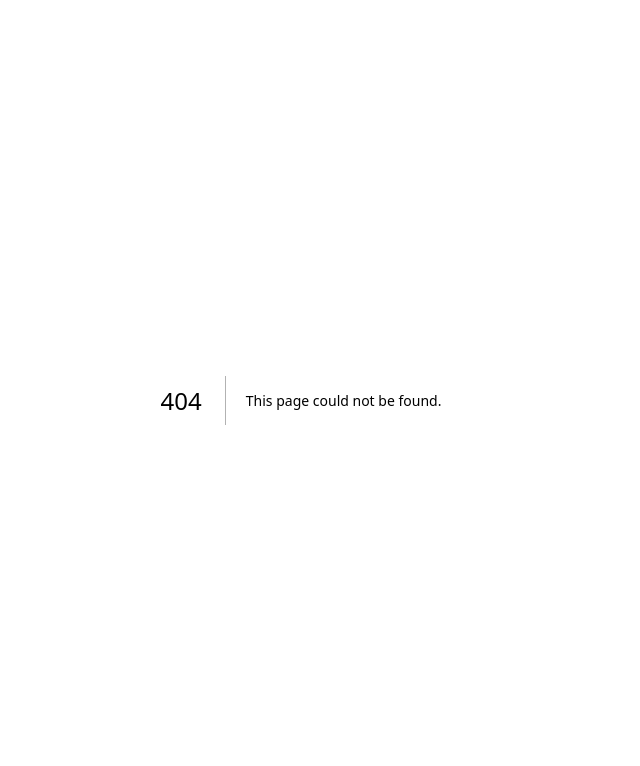
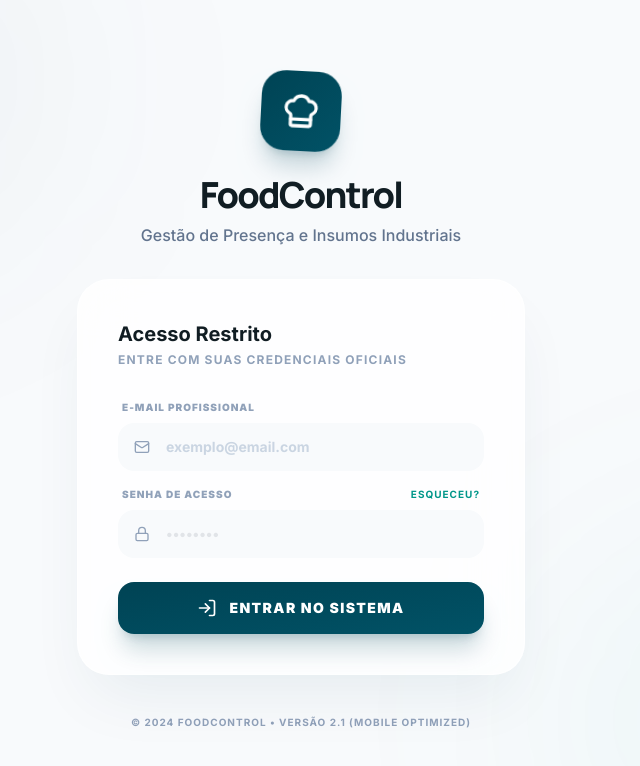
Before and after one commit to LanowarJR/food-control, a Next.js app: page /login in a window 1280 px wide. Before the commit this address had no page. Shown: the top 766 px of the page, without its empty margins (339-979 px from the left). Built offline with nearby package versions, Linux system fonts and the light colour scheme; no server answers.

Commit message:
feat: implement authentication flow with login page and protected layout components

```diff
--- /dev/null
+++ b/app/login/page.tsx
@@ -0,0 +1,164 @@
+'use client';
+
+import React, { useState, useEffect } from 'react';
+import { supabase } from '@/lib/supabase';
+import { useRouter } from 'next/navigation';
+import {
+  Lock,
+  Mail,
+  LogIn,
+  ChefHat,
+  AlertCircle,
+  RefreshCw
+} from 'lucide-react';
+import { cn } from '@/lib/utils';
+
+export default function LoginPage() {
+  const router = useRouter();
+  const [email, setEmail] = useState('');
+  const [password, setPassword] = useState('');
+  const [loading, setLoading] = useState(false);
+  const [error, setError] = useState<string | null>(null);
+  const [checking, setChecking] = useState(true);
+
+  useEffect(() => {
+    // Se já estiver logado, redireciona direto
+    const checkUser = async () => {
+      const { data: { session } } = await supabase.auth.getSession();
+      if (session) {
+        router.push('/');
+      }
+      setChecking(false);
+    };
+    checkUser();
+  }, [router]);
+
+  const handleLogin = async (e: React.FormEvent) => {
+    e.preventDefault();
+    setLoading(true);
+    setError(null);
+
+    try {
+      const { error } = await supabase.auth.signInWithPassword({
+        email,
+        password,
+      });
+
+      if (error) {
+        if (error.message === 'Invalid login credentials') {
+           setError('E-mail ou senha incorretos.');
+        } else {
+           setError(error.message);
+        }
+        return;
+      }
+
+      router.push('/');
+    } catch (err: any) {
+      setError('Ocorreu um erro inesperado ao realizar o login.');
+    } finally {
+      setLoading(false);
+    }
+  };
+
+  if (checking) {
+    return (
+      <div className="min-h-screen bg-slate-50 flex items-center justify-center">
+        <RefreshCw className="w-8 h-8 text-[#004354] animate-spin opacity-20" />
+      </div>
+    );
+  }
+
+  return (
+    <div className="min-h-screen bg-[#f8fafc] flex items-center justify-center p-4 selection:bg-[#004354] selection:text-white">
+      {/* Background Shapes */}
+      <div className="fixed inset-0 overflow-hidden pointer-events-none">
+        <div className="absolute top-[-10%] left-[-10%] w-[40%] h-[40%] bg-[#004354]/5 rounded-full blur-[120px]" />
+        <div className="absolute bottom-[-10%] right-[-10%] w-[40%] h-[40%] bg-teal-500/5 rounded-full blur-[120px]" />
+      </div>
+
+      <div className="w-full max-w-md animate-in fade-in slide-in-from-bottom-8 duration-700">
+        {/* Logo/Brand Area */}
+        <div className="text-center mb-8">
+          <div className="inline-flex items-center justify-center w-20 h-20 bg-gradient-to-br from-[#004354] to-[#015266] rounded-3xl shadow-xl shadow-[#004354]/20 mb-6 rotate-3 hover:rotate-0 transition-transform duration-500">
+            <ChefHat className="w-10 h-10 text-white" />
+          </div>
+          <h1 className="text-4xl font-black text-[#111d23] tracking-tighter font-manrope">FoodControl</h1>
+          <p className="text-slate-500 font-medium mt-2">Gestão de Presença e Insumos Industriais</p>
+        </div>
+
+        {/* Login Card */}
+        <div className="bg-white/80 backdrop-blur-xl rounded-[32px] p-8 md:p-10 shadow-[0_32px_64px_-16px_rgba(0,67,84,0.08)] border border-white/60">
+          <div className="mb-8">
+            <h2 className="text-xl font-bold text-[#111d23] mb-1">Acesso Restrito</h2>
+            <p className="text-xs text-slate-400 font-bold uppercase tracking-widest">Entre com suas credenciais oficiais</p>
+          </div>
+
+          <form onSubmit={handleLogin} className="space-y-6">
+            {error && (
+              <div className="flex items-center gap-3 p-4 bg-red-50 border border-red-100 text-red-700 rounded-2xl text-xs font-bold animate-in shake-in duration-300">
+                <AlertCircle className="w-5 h-5 flex-shrink-0" />
+                <p>{error}</p>
+              </div>
+            )}
+
+            <div className="space-y-4">
+              <div className="relative group">
+                <label className="block text-[10px] font-black text-slate-400 uppercase tracking-widest mb-2 px-1">E-mail Profissional</label>
+                <div className="relative">
+                  <Mail className="absolute left-4 top-1/2 -translate-y-1/2 w-4 h-4 text-slate-400 group-focus-within:text-[#004354] transition-colors" />
+                  <input
+                    type="email"
+                    required
+                    value={email}
+                    onChange={e => setEmail(e.target.value)}
+                    className="w-full bg-slate-50 border-none rounded-2xl py-3.5 pl-12 pr-4 text-sm font-bold text-[#111d23] focus:ring-2 focus:ring-[#004354]/10 outline-none transition-all placeholder:text-slate-300"
+                    placeholder="exemplo@email.com"
+                  />
+                </div>
+              </div>
+
+              <div className="relative group">
+                <div className="flex justify-between items-end mb-2 px-1">
+                  <label className="block text-[10px] font-black text-slate-400 uppercase tracking-widest">Senha de Acesso</label>
+                  <a href="#" className="text-[10px] font-bold text-teal-600 hover:text-teal-700 uppercase tracking-widest">Esqueceu?</a>
+                </div>
+                <div className="relative">
+                  <Lock className="absolute left-4 top-1/2 -translate-y-1/2 w-4 h-4 text-slate-400 group-focus-within:text-[#004354] transition-colors" />
+                  <input
+                    type="password"
+                    required
+                    value={password}
+                    onChange={e => setPassword(e.target.value)}
+                    className="w-full bg-slate-50 border-none rounded-2xl py-3.5 pl-12 pr-4 text-sm font-bold text-[#111d23] focus:ring-2 focus:ring-[#004354]/10 outline-none transition-all placeholder:text-slate-800/10"
+                    placeholder="••••••••"
+                  />
+                </div>
+              </div>
+            </div>
+
+            <button
+              type="submit"
+              disabled={loading}
+              className="w-full bg-gradient-to-br from-[#004354] to-[#015266] text-white py-4 rounded-2xl font-black text-sm uppercase tracking-widest shadow-xl shadow-[#004354]/20 hover:shadow-[#004354]/30 hover:scale-[1.02] active:scale-95 transition-all flex items-center justify-center gap-3 disabled:opacity-50 disabled:hover:scale-100"
+            >
+              {loading ? (
+                <RefreshCw className="w-5 h-5 animate-spin" />
+              ) : (
+                <>
+                  <LogIn className="w-5 h-5" />
+                  Entrar no Sistema
+                </>
+              )}
+            </button>
+          </form>
+        </div>
+
+        {/* Footer info */}
+        <p className="text-center mt-10 text-[10px] font-bold text-slate-400 uppercase tracking-widest">
+           &copy; 2024 FoodControl &bull; Versão 2.1 (Mobile Optimized)
+        </p>
+      </div>
+    </div>
+  );
+}
--- a/components/Layout.tsx
+++ b/components/Layout.tsx
@@ -1,15 +1,67 @@
 'use client';
 
-import React, { useState } from 'react';
+import React, { useState, useEffect } from 'react';
 import Sidebar from './Sidebar';
 import TopBar from './TopBar';
 import BottomBar from './BottomBar';
+import { supabase } from '@/lib/supabase';
+import { useRouter, usePathname } from 'next/navigation';
+import { RefreshCw } from 'lucide-react';
 
 export default function Layout({ children }: { children: React.ReactNode }) {
   const [isSidebarOpen, setIsSidebarOpen] = useState(false);
+  const [session, setSession] = useState<any>(null);
+  const [loading, setLoading] = useState(true);
+  const router = useRouter();
+  const pathname = usePathname();
 
   const toggleSidebar = () => setIsSidebarOpen(!isSidebarOpen);
   const closeSidebar = () => setIsSidebarOpen(false);
+
+  useEffect(() => {
+    const getInitialSession = async () => {
+      const { data: { session: initialSession } } = await supabase.auth.getSession();
+      setSession(initialSession);
+
+      if (!initialSession && pathname !== '/login') {
+        router.push('/login');
+      }
+      setLoading(false);
+    };
+
+    getInitialSession();
+
+    const { data: { subscription } } = supabase.auth.onAuthStateChange((_event, session) => {
+      setSession(session);
+      if (!session && pathname !== '/login') {
+        router.push('/login');
+      }
+    });
+
+    return () => subscription.unsubscribe();
+  }, [pathname, router]);
+
+  if (loading) {
+    return (
+      <div className="min-h-screen bg-slate-50 flex items-center justify-center">
+        <RefreshCw className="w-8 h-8 text-[#004354] animate-spin opacity-20" />
+      </div>
+    );
+  }
+
+  // Se não estiver logado e não estiver na página de login, não renderiza nada (o useEffect vai redirecionar)
+  if (!session && pathname !== '/login') {
+    return (
+      <div className="min-h-screen bg-slate-50 flex items-center justify-center">
+        <RefreshCw className="w-8 h-8 text-[#004354] animate-spin opacity-20" />
+      </div>
+    );
+  }
+
+  // Se for a página de login, renderiza apenas o conteúdo sem casca do Layout
+  if (pathname === '/login') {
+    return <>{children}</>;
+  }
 
   return (
     <div className="min-h-screen flex flex-col bg-slate-50">
--- a/components/TopBar.tsx
+++ b/components/TopBar.tsx
@@ -1,7 +1,9 @@
 'use client';
 
 import React from 'react';
-import { ShoppingCart, Calendar, Bell, User, Menu } from 'lucide-react';
+import { ShoppingCart, Menu, Bell, LogOut } from 'lucide-react';
+import { supabase } from '@/lib/supabase';
+import { useRouter } from 'next/navigation';
 import { format } from 'date-fns';
 import { ptBR } from 'date-fns/locale';
 import Link from 'next/link';
@@ -13,6 +15,14 @@ interface TopBarProps {
 }
 
 export default function TopBar({ toggleMobileMenu }: TopBarProps) {
+  const router = useRouter();
+
+  const handleLogout = async () => {
+    if (confirm('Deseja realmente sair do sistema?')) {
+      await supabase.auth.signOut();
+      router.push('/login');
+    }
+  };
   const today = new Date();
   const formattedDate = format(today, "dd 'de' MMMM", { locale: ptBR });
 
@@ -49,8 +59,12 @@ export default function TopBar({ toggleMobileMenu }: TopBarProps) {
         </Link>
 
         <div className="flex items-center gap-2 md:gap-4">
-          <button className="hidden sm:flex text-slate-400 hover:text-slate-600 hover:bg-slate-100 p-2 rounded-full transition-colors">
-            <Bell className="w-5 h-5" />
+          <button
+            onClick={handleLogout}
+            className="p-2 text-slate-400 hover:text-red-500 hover:bg-red-50 rounded-xl transition-all"
+            title="Sair do Sistema"
+          >
+            <LogOut className="w-5 h-5" />
           </button>
 
           <div className="w-9 h-9 md:w-10 md:h-10 rounded-full border-2 border-[#b7eaff] overflow-hidden cursor-pointer relative shadow-sm">
```
